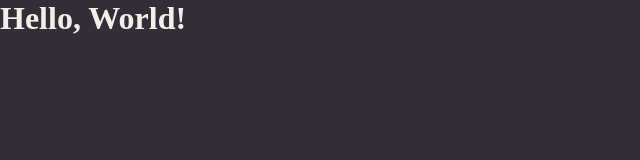
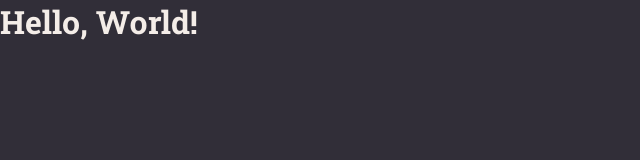
Before and after one commit to AdrielKlem/RocketNotes, a React (Vite) app: page / in a window 1280 px wide. Shown: the top 160 px of the page, without its empty margins (0-640 px from the left). Built offline with nearby package versions, Linux system fonts and the light colour scheme.

Commit message:
add font update global

```diff
--- a/index.html
+++ b/index.html
@@ -3,6 +3,12 @@
   <head>
     <meta charset="UTF-8" />
     <meta name="viewport" content="width=device-width, initial-scale=1.0" />
+    <link rel="preconnect" href="https://fonts.googleapis.com" />
+    <link rel="preconnect" href="https://fonts.gstatic.com" crossorigin />
+    <link
+      href="https://fonts.googleapis.com/css2?family=Roboto+Slab:wght@400;500;700&display=swap"
+      rel="stylesheet"
+    />
     <title>RocketNotes</title>
   </head>
   <body>
--- a/src/styles/global.js
+++ b/src/styles/global.js
@@ -9,7 +9,15 @@
 
     body {
         background-color: ${({ theme }) => theme.COLORS.BACKGROUND_800};
-        color: ${({ theme }) => theme.COLORS.WHITE}
+        color: ${({ theme }) => theme.COLORS.WHITE};
+
+        --webkit-font-smoothing: antialiased;
+    }
+
+    body, input, button, textarea {
+        font-family: 'Roboto Slab', serif;
+        font-size: 16px;
+        outline: none;
     }
 
     a {
```
